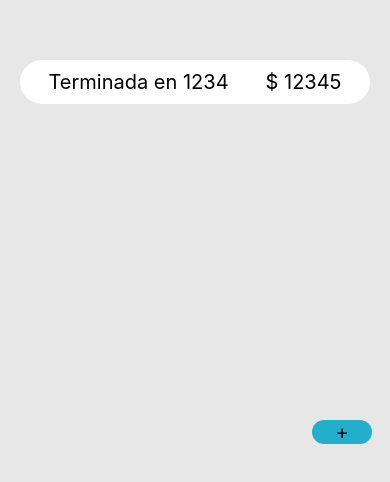
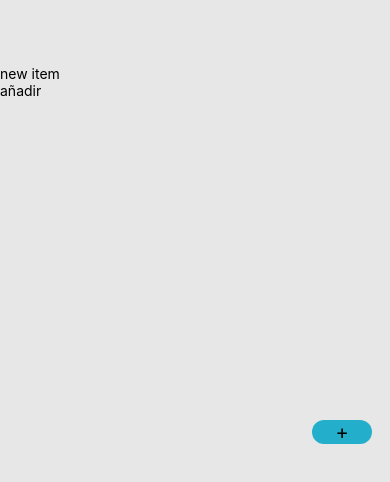
Before and after one commit to BrianO-lab/entregable-02, a React Native app: screen / in a window 390 px wide. Shown: the part 340-822 px from the top of the page. Built offline with nearby package versions, Linux system fonts and the light colour scheme.

Commit message:
se agregor funciones

```diff
--- a/App.js
+++ b/App.js
@@ -1,15 +1,16 @@
 import { StatusBar } from 'expo-status-bar';
 import { StyleSheet, Text, View } from 'react-native';
-import ItemCreditCard from "./components/ItemCreditCard/ItemCreditCard"
-import BtnItemAdd from "./components/BtnItemAdd/BtnItemAdd"
+import ItemCreditCard from "./components/ItemCreditCard/ItemCreditCard";
+import BtnItemAdd from "./components/BtnItemAdd/BtnItemAdd";
+import ViewMain from "./components/ViewMain/ViewMain";
 
 export default function App() {
   return (
     <View style={styles.container}>
 
-      <ItemCreditCard />
+      <ViewMain />
 
-      <BtnItemAdd />
+
 
     </View>
 
--- a/components/BtnItemAdd/BtnItemAdd.js
+++ b/components/BtnItemAdd/BtnItemAdd.js
@@ -2,12 +2,14 @@ import { View, Text, TouchableOpacity } from 'react-native'
 import React from 'react'
 import styles from './BtnItemAddSS'
 
-const BtnItemAdd = () => {
+const BtnItemAdd = (props) => {
+  const handleClick =()=>{
+    if (props.onPress) props.onPress();
+  }
   return (
 
-    <View style={styles.ButtonContainer}
-    >
-      <TouchableOpacity style={styles.Btn}>
+    <View style={styles.ButtonContainer}>
+      <TouchableOpacity style={styles.Btn} onPress={handleClick} >
         <Text style={styles.BtnText}>
           +
         </Text>
--- a/components/ItemCreditCard/ItemCreditCard.js
+++ b/components/ItemCreditCard/ItemCreditCard.js
@@ -1,15 +1,23 @@
-import { StyleSheet, Text, View } from 'react-native'
+import { StyleSheet, Text, View, TouchableOpacity } from 'react-native'
 import React from 'react'
 import styles from "./ItemCreditCardSS"
 
-const ItemCreditCard = () => {
+const ItemCreditCard = (props) => {
   return (
     <View style={styles.ItemCreditCard}>
-      <Text style={styles.Text}>Terminada en 1234</Text>
-      <Text style={styles.Text}>$ 12345</Text>
+      <TouchableOpacity >
+        <Text style={styles.Text}>Terminada en {props.value}</Text>
+        <Text style={styles.Text}>$ 12345</Text>
+      </TouchableOpacity>
     </View>
+    // <View >
+    //   <Text style={styles.Text}>Terminada en {props.value}</Text>
+    //   <Text style={styles.Text}>$ 12345</Text>
+    // </View>
+
 
   )
 }
+// onPress={() => selectedItem(props.id)}
 
 export default ItemCreditCard
--- a/components/ItemCreditCard/ItemCreditCardSS.js
+++ b/components/ItemCreditCard/ItemCreditCardSS.js
@@ -8,6 +8,7 @@ const styles = StyleSheet.create({
     backgroundColor: "#ffffff",
     justifyContent: "space-around",
     marginHorizontal: 20,
+    marginVertical: 10,
     padding: 10,
     borderRadius: 50,
 
--- /dev/null
+++ b/components/ViewMain/ViewMain.js
@@ -0,0 +1,65 @@
+
+import { Button, FlatList, Text, TextInput, View, TouchableOpacity } from 'react-native'
+import ItemCreditCard from "../../components/ItemCreditCard/ItemCreditCard"
+import BtnItemAdd from "../../components/BtnItemAdd/BtnItemAdd"
+import styles from "./ViewMainSS"
+import { useState } from 'react'
+
+const ViewMain = () => {
+  const [numberCard, setNumberCard] = useState("");
+  const [list, setList] = useState([]);
+
+  const onHandleChange = (t) => setNumberCard(t);
+
+  const renderItem = ({ item }) => (
+
+
+    <ItemCreditCard
+      value={item.value}
+    />
+
+
+
+  );
+  const addItem = () => {
+    setList((currentItems) => [
+      ...currentItems,
+      { id: Math.random().toString(), value: numberCard },
+    ]);
+    setNumberCard("");
+
+  };
+
+  return (
+    <View style={styles.container}>
+
+      <View>
+        <FlatList
+          data={list}
+          renderItem={renderItem}
+          keyExtractor={(item) => item.id}
+        />
+      </View>
+      <BtnItemAdd
+      />
+      <View>
+        <TextInput
+          placeholder="new item"
+          placeholderTextColor="black"
+          value={numberCard}
+          onChangeText={onHandleChange}
+        />
+        <TouchableOpacity onPress={addItem}>
+          <Text>
+            añadir
+          </Text>
+
+        </TouchableOpacity>
+      </View>
+
+    </View>
+
+  )
+}
+
+export default ViewMain
--- /dev/null
+++ b/components/ViewMain/ViewMainSS.js
@@ -0,0 +1,11 @@
+import { StyleSheet } from 'react-native'
+
+const styles = StyleSheet.create({
+  container: {
+    flex: 1,
+    backgroundColor: '#e7e7e7',
+    justifyContent: 'center',
+  },
+})
+
+export default styles
```
